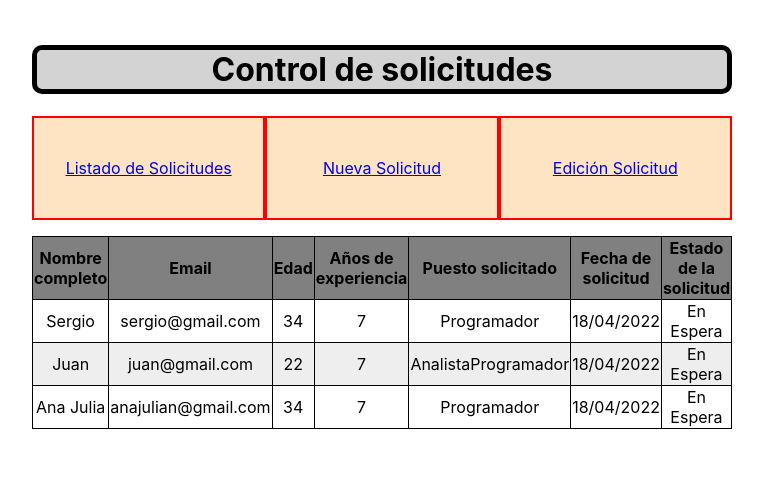
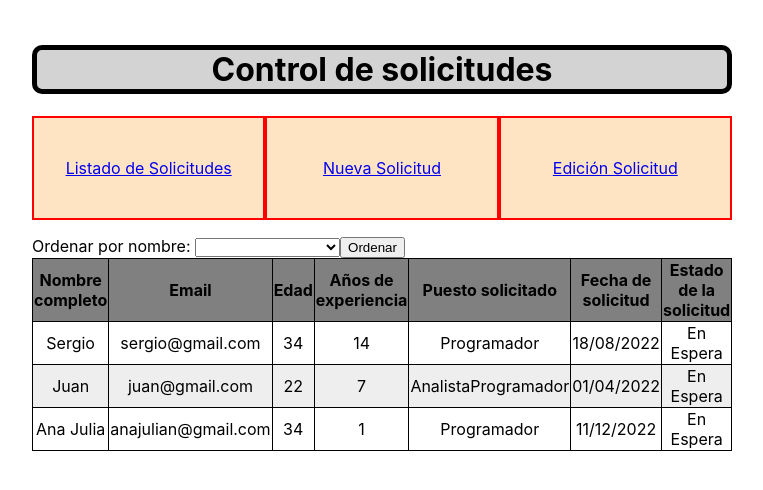
Before and after one commit to christophercr/proyecto-final-curso-ts-ng-18, an Angular app: page /solicitud-listado in a window 1280 px wide. Shown: the top 490 px of the page, without its empty margins (258-1021 px from the left). Built offline with nearby package versions, Linux system fonts and the light colour scheme.

Commit message:
16/10/24: Función Ordenar Solicitudes

```diff
--- a/src/app/components/solicitud-listado/solicitud-listado.component.html
+++ b/src/app/components/solicitud-listado/solicitud-listado.component.html
@@ -1,3 +1,23 @@
+<!-- <div class="filtro">
+    Ordenar por nombre: <select type="texto"  placeholder="Ordenar por" >
+    <option value="puesto">Puesto Solicitado</option>
+    <option value="experiencia">Años de Experiencia</option>
+    <option value="fecha">Fecha de Solicitud</option>
+  </select>
+  <br>
+</div> -->
+<div class="ordenar">
+  Ordenar por nombre: <select [(ngModel)]="selectedOption">
+  <option *ngFor="let o of options">
+     {{o.name}}
+  </option>
+</select>
+ <button (click)="ordenar()">Ordenar</button>
+</div>
+
+<!-- <p>Selected option: {{ selectedOption }}</p>
+<p>Button output: {{ printedOption }}</p> -->
+
 <table class="collectionTable">
     <thead>
       <tr>
@@ -11,6 +31,7 @@
       </tr>
 
     </thead>
+
     <tbody>
       @for (solicitud of solicitudes; track solicitud._identifier) {
         <tr>
@@ -36,4 +57,4 @@
         </tr>
       }
     </tbody>
-  </table>
+</table>
--- a/src/app/components/solicitud-listado/solicitud-listado.component.ts
+++ b/src/app/components/solicitud-listado/solicitud-listado.component.ts
@@ -1,23 +1,40 @@
-import { Component, EventEmitter, inject, Input, Output } from '@angular/core';
+import { ChangeDetectionStrategy, Component, EventEmitter, inject, Input, Output } from '@angular/core';
 import { Solicitud } from '../../models/solicitud.model';
 import { SolicitudService } from '../../services/solicitud.service';
+import { NgFor } from '@angular/common';
 import { DatePipe } from '@angular/common';
+import {FormsModule} from '@angular/forms';
 
 @Component({
   selector: 'app-solicitud-listado',
   standalone: true,
-  imports: [DatePipe],
+  imports: [DatePipe, NgFor, FormsModule],
   templateUrl: './solicitud-listado.component.html',
-  styleUrl: './solicitud-listado.component.css'
+  styleUrl: './solicitud-listado.component.css',
+  changeDetection : ChangeDetectionStrategy.OnPush,
 })
+
+
 export class SolicitudListadoComponent {
+  selectedOption: string = ' ';
+  printedOption: string = ' ';
+
+  options = [
+    { name: "Puesto Solicitado", value: 1 },
+    { name: "Años de Experiencia", value: 2 },
+    { name: "Fecha de Solicitud", value: 3 },
+
+  ]
+
   @Input()
   public solicitudes: Solicitud[] = [];
 
   @Output()
   solicitudBorrada = new EventEmitter<string>();
 
+
   solicitudService = inject(SolicitudService);
+
 
   ngOnInit(){
     this.solicitudService.recargarSolicitudes(); // recarga los datos originales
@@ -30,4 +47,37 @@ export class SolicitudListadoComponent {
   }
 
 
+  ordenar():void{
+        // crear un array a partir del metodo slices
+        // this.solicitudes = (this.solicitudes.slice(0)).sort((a, b) => parseInt(b.puestoSolicitud) - parseInt(a.puestoSolicitud));
+        // crear un array a partir de otro spread operator (operador "esparcir")
+        //this.solicitudes = [...this.solicitudes].sort((a, b) => parseInt(b.puestoSolicitud) > parseInt(a.puestoSolicitud));
+    switch(this.selectedOption) {
+      case 'Puesto Solicitado': {
+        this.solicitudes.sort(function (a, b) {
+          if (a.puestoSolicitud > b.puestoSolicitud) { return 1; }
+          if (a.puestoSolicitud < b.puestoSolicitud) { return -1; }
+          return 0;
+        });
+         break;
+      }
+      case 'Años de Experiencia': {
+        this.solicitudes.sort(function (a, b) {
+          if (a.anyosExperiencia > b.anyosExperiencia) { return 1; }
+          if (a.anyosExperiencia < b.anyosExperiencia) { return -1; }
+          return 0;
+        });
+         break;
+      }
+      case 'Fecha de Solicitud': {
+        this.solicitudes.sort(function (a, b) {
+          if (a.fechaSolicitud > b.fechaSolicitud) { return 1; }
+          if (a.fechaSolicitud < b.fechaSolicitud) { return -1; }
+          return 0;
+        });
+          break;
+      }
+   }
+  }
+
 }
--- a/src/app/services/solicitud.service.ts
+++ b/src/app/services/solicitud.service.ts
@@ -23,9 +23,9 @@ export class SolicitudService {
   }
 
   recargarSolicitudes():void{
-    let nuevaSolicitud1 = new Solicitud('Sergio','sergio@gmail.com', 34, 7, 'Programador', new Date(2022, 3, 18, 0, 0, 0), 'En Espera' );
-    let nuevaSolicitud2 = new Solicitud('Juan','juan@gmail.com', 22, 7, 'AnalistaProgramador', new Date(2022, 3, 18, 0, 0, 0), 'En Espera' );
-    let nuevaSolicitud3 = new Solicitud('Ana Julia','anajulian@gmail.com', 34, 7, 'Programador', new Date(2022, 3, 18, 0, 0, 0), 'En Espera' );
+    let nuevaSolicitud1 = new Solicitud('Sergio','sergio@gmail.com', 34, 14, 'Programador', new Date(2022, 7, 18, 0, 0, 0), 'En Espera' );
+    let nuevaSolicitud2 = new Solicitud('Juan','juan@gmail.com', 22, 7, 'AnalistaProgramador', new Date(2022, 3, 1, 0, 0, 0), 'En Espera' );
+    let nuevaSolicitud3 = new Solicitud('Ana Julia','anajulian@gmail.com', 34, 1, 'Programador', new Date(2022, 11, 11, 0, 0, 0), 'En Espera' );
 
     this.listaSolicitudes[0] = nuevaSolicitud1;
     this.listaSolicitudes[1] = nuevaSolicitud2;
```
